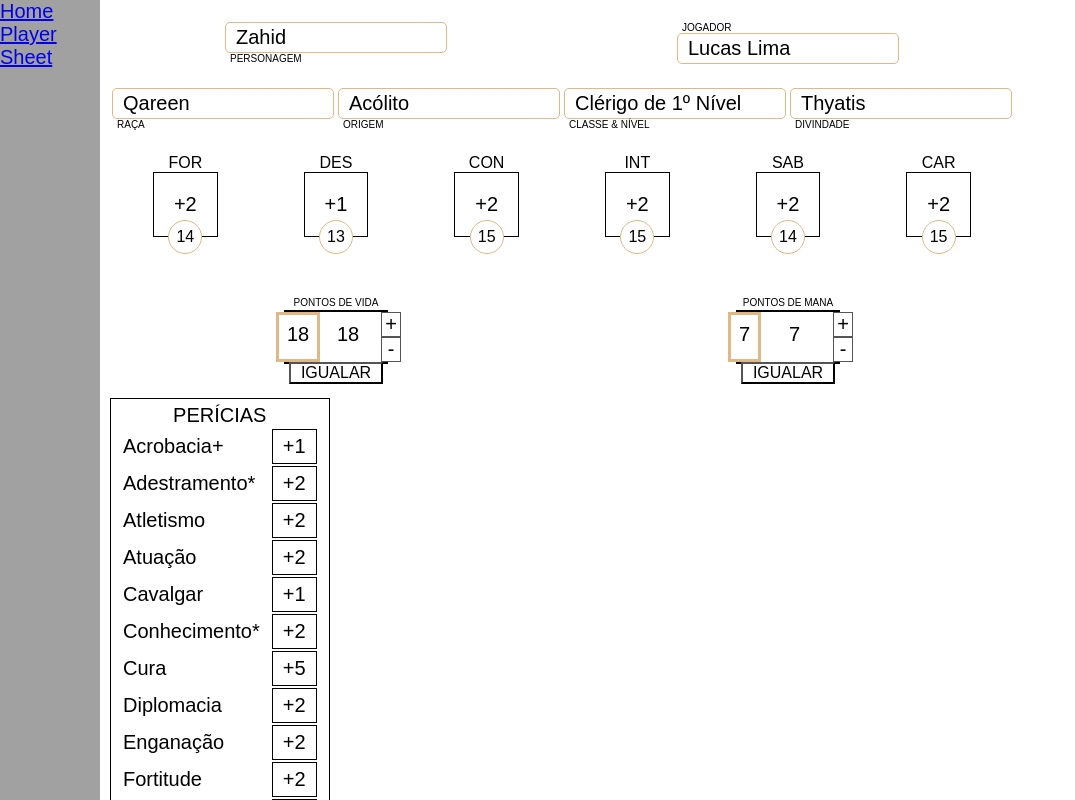
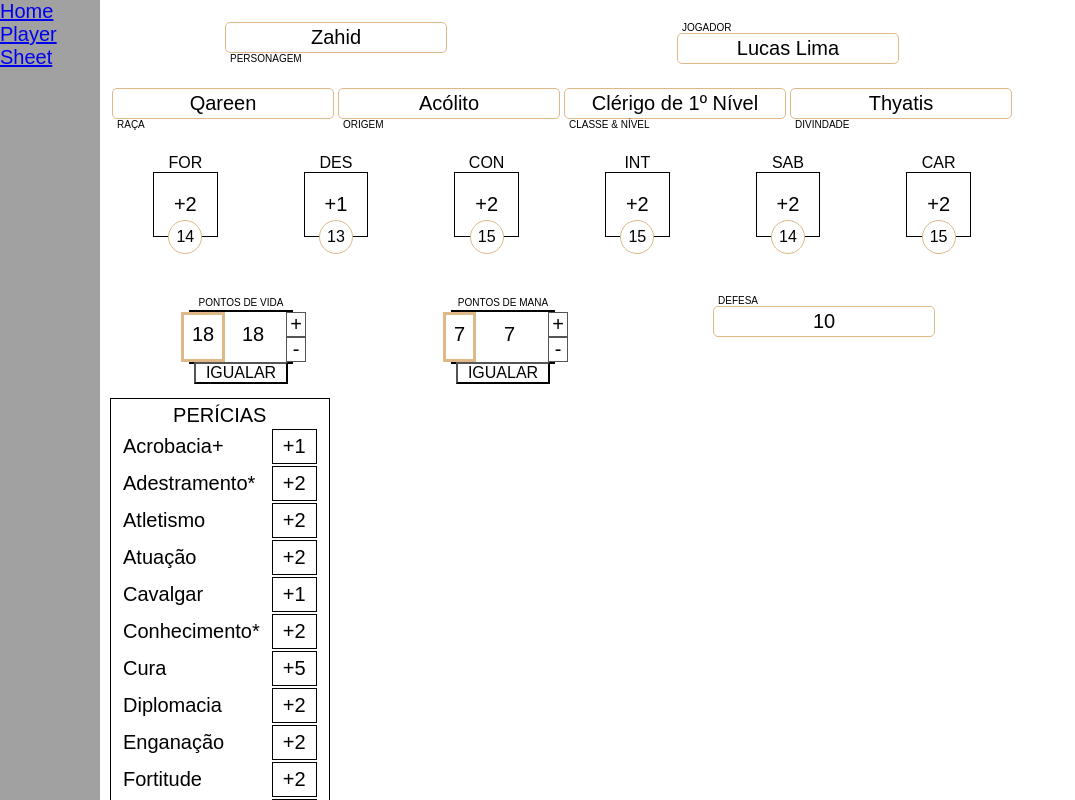
Before and after one commit to LukeLacer/t20-player-sheet, a React (Create React App) app: page /player-sheet in a window 1280 px wide. Shown: the top 800 px of the page, without its empty margins (0-1075 px from the left). Built offline with nearby package versions, Linux system fonts and the light colour scheme.

Commit message:
first step to implement defense

```diff
--- a/src/components/Information/index.tsx
+++ b/src/components/Information/index.tsx
@@ -8,7 +8,7 @@ import {
 
 interface IInformation {
     label: string
-    data?: string
+    data?: string | number
     labelOnTop?: boolean
 }
 
--- a/src/components/Information/styles.ts
+++ b/src/components/Information/styles.ts
@@ -9,6 +9,7 @@ export const DataContainer = styled.div`
     border-radius: 5px;
     padding: 3px 10px;
     width: 200px;
+    text-align: center;
 `
 
 export const LabelContainer = styled.div`
--- a/src/helpers/strings.ts
+++ b/src/helpers/strings.ts
@@ -13,7 +13,8 @@ const strings = {
         wisdom: "SAB",
         charisma: "CAR",
         lifePoints: "PONTOS DE VIDA",
-        manaPoints: "PONTOS DE MANA"
+        manaPoints: "PONTOS DE MANA",
+        defense: "DEFESA"
     },
     skills: {
         title: "PERÍCIAS"
--- a/src/pages/PlayerSheet/index.tsx
+++ b/src/pages/PlayerSheet/index.tsx
@@ -17,7 +17,9 @@ import {
 const PlayerSheet = () => {
     const [character, setCharacter] = useState<Character>()
     const [classLabel, setClassLabel] = useState<string>()
+    const [defense, setDefense] = useState<number>(10)
     const playerSheetLabels = strings.playerSheet
+
 
     useEffect(() => {
         setCharacter(getCharacter())
@@ -31,6 +33,8 @@ const PlayerSheet = () => {
                 : newClassLabel.concat(` e ${value.name} de ${value.level}º Nível`)
         })
         setClassLabel(newClassLabel)
+
+
     }, [character])
 
     return (
@@ -56,8 +60,10 @@ const PlayerSheet = () => {
             <Line>
                 <PointsCounter label={playerSheetLabels.lifePoints} initialPoints={character?.lifePoints} />
                 <PointsCounter label={playerSheetLabels.manaPoints} initialPoints={character?.manaPoints} />
+                <Information labelOnTop={true} label={playerSheetLabels.defense} data={defense} />
             </Line>
             <Skills skillList={character?.skills} attributes={character?.attributes} />
+
         </CharacterContainer>
     )
 }
```
